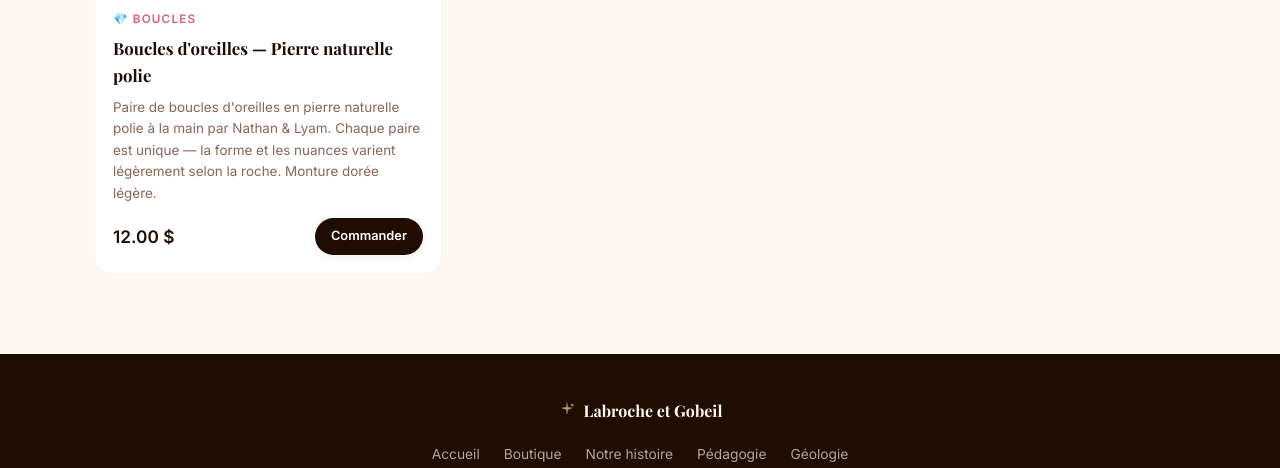
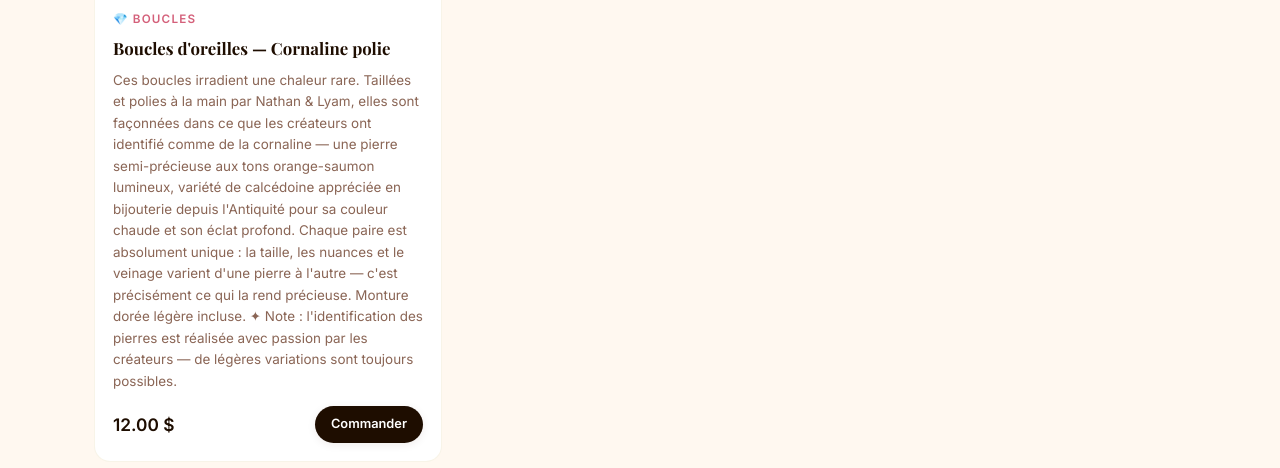
Before and after one commit to aitradescan1/bijoux-labroche, a website: page boutique.html in a window 1280 px wide. Shown: the part 638-1106 px from the top of the page. Drawn offline with nearby package versions, Linux system fonts and the light colour scheme; no server answers; a web font is replaced by a local one.

Commit message:
Boutique: description cornaline pour boucles LBG-26-001
Description specifique a la pierre identifiee (cornaline), evocatrice et avec note sur les possibilites d identification.

```diff
--- a/boutique.html
+++ b/boutique.html
@@ -141,8 +141,8 @@
     const PRODUITS_LOCAUX = [
       {
         id: 'LBG-26-001',
-        name: 'Boucles d\'oreilles — Pierre naturelle polie',
-        description: 'Paire de boucles d\'oreilles en pierre naturelle polie à la main par Nathan & Lyam. Chaque paire est unique — la forme et les nuances varient légèrement selon la roche. Monture dorée légère.',
+        name: 'Boucles d\'oreilles — Cornaline polie',
+        description: 'Ces boucles irradient une chaleur rare. Taillées et polies à la main par Nathan & Lyam, elles sont façonnées dans ce que les créateurs ont identifié comme de la cornaline — une pierre semi-précieuse aux tons orange-saumon lumineux, variété de calcédoine appréciée en bijouterie depuis l\'Antiquité pour sa couleur chaude et son éclat profond. Chaque paire est absolument unique : la taille, les nuances et le veinage varient d\'une pierre à l\'autre — c\'est précisément ce qui la rend précieuse. Monture dorée légère incluse. ✦ Note : l\'identification des pierres est réalisée avec passion par les créateurs — de légères variations sont toujours possibles.',
         price_cad: 12.00,
         category: 'boucles',
         image_url: 'assets/Produits/Boucles/LBG-26-001-boucles-pierre-polie.jpg',
```
